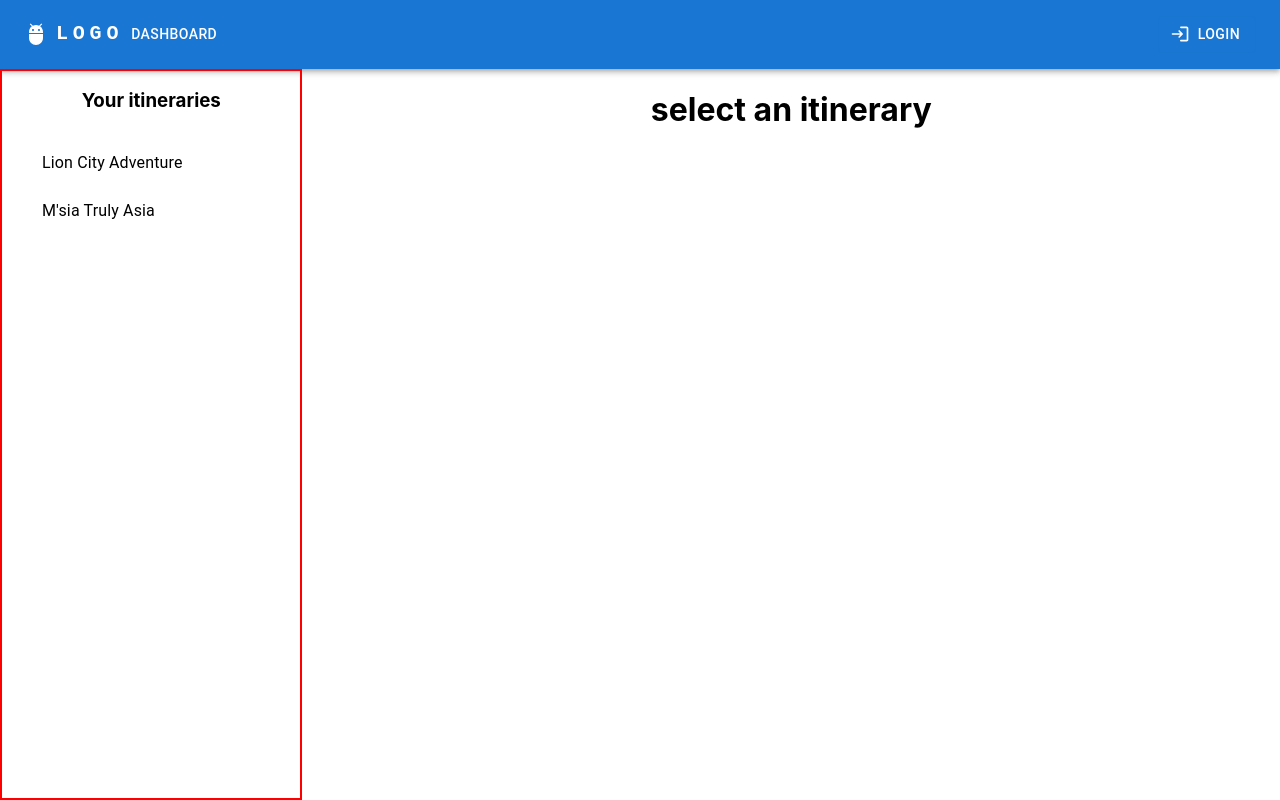
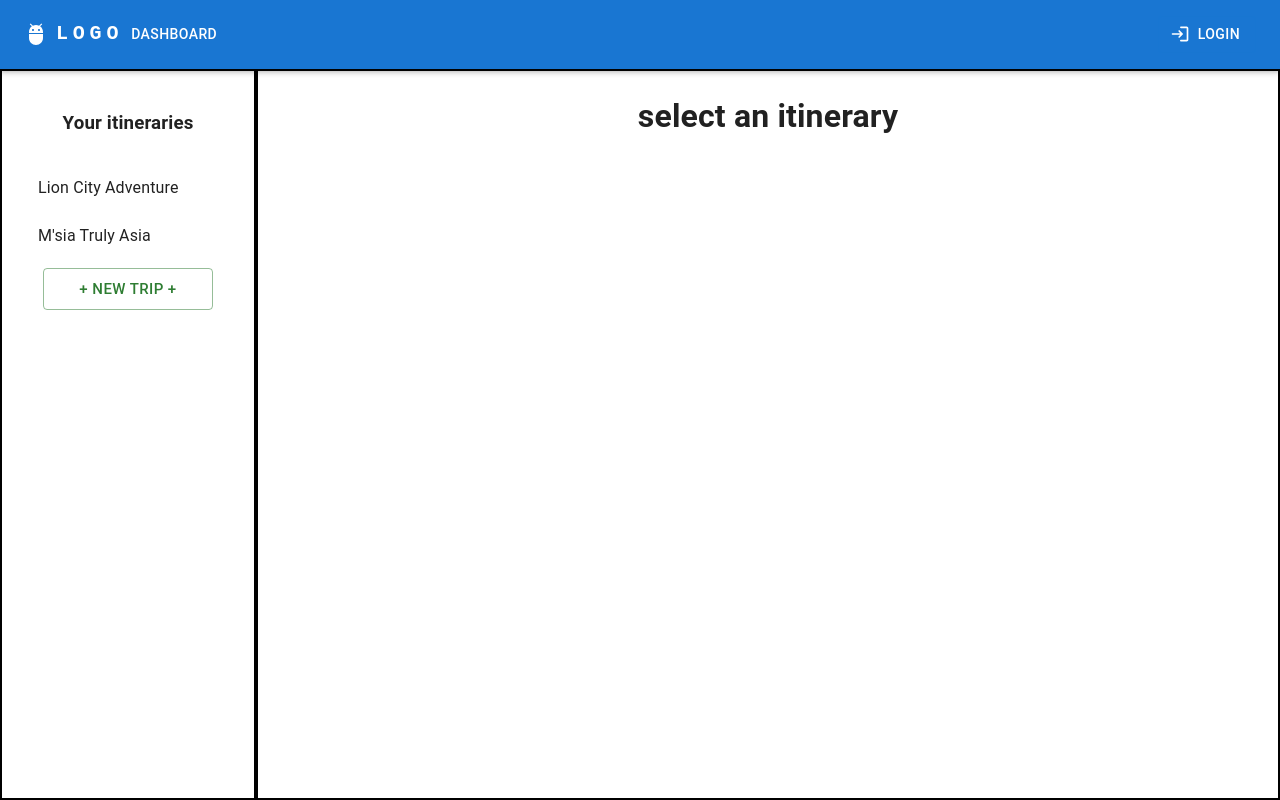
Before and after one commit to claiford/travel-planner, a React (Create React App) app: page /dashboard in a window 1280 px wide. Built offline with nearby package versions, Linux system fonts and the light colour scheme.

Commit message:
dashboard with dummy travel data --v2

```diff
--- a/src/App.css
+++ b/src/App.css
@@ -1,3 +1,4 @@
 .App {
   text-align: center;
+  box-sizing: border-box;
 }
--- a/src/App.js
+++ b/src/App.js
@@ -1,10 +1,12 @@
 import './App.css';
+import CssBaseline from '@mui/material/CssBaseline';
 import Navbar from './routes/Navbar';
 import Main from './routes/Main';
 
 function App() {
 	return (
 		<div className="App">
+			<CssBaseline />
 			<Navbar></Navbar>
 			<Main></Main>
 		</div>
--- a/src/routes/Dashboard/components/Dashboard.jsx
+++ b/src/routes/Dashboard/components/Dashboard.jsx
@@ -1,14 +1,16 @@
 import { useState } from 'react';
 
-import { Box, Container } from '@mui/material';
+import { Box } from '@mui/material';
+import { Button } from '@mui/material'
 import { List, ListItem, ListItemButton, ListItemText } from '@mui/material';
 import travelData from '../../../travelData'
+import TripBrief from './TripBrief';
 
 const Dashboard = () => {
-    const [plan, setPlan] = useState(null)
+    const [trip, setTrip] = useState(null)
 
     const handlePlan = (itinerary) => {
-        setPlan((prevPlan) => itinerary)
+        setTrip((prevTrip) => itinerary)
     };
 
     const planArr = travelData.map((itinerary) => {
@@ -24,25 +26,26 @@ const Dashboard = () => {
     return (
         <Box sx={{
             display: ' flex',
-            height: '100%'
+            height: '100%',
+            width: '100%'
         }}>
-            {/* Aside - List of itineraries belonging to user */}
-            <Container sx={{ width: '30%', height: '100%', border: '2px solid red' }}>
+            {/* Aside - List of trip belonging to user */}
+            <Box sx={{ width: '20%', p: '20px', border: '2px solid black' }}>
                 <h3>Your itineraries</h3>
                 <List>
                     {planArr}
                 </List>
-            </Container>
+                <Button sx={{ width: '80%' }} variant="outlined" color="success" size="large">+ New Trip +</Button>
+            </Box>
 
-            {/* Content - Display itinerary overview */}
-            <Container>
-                { plan ? (
-                    <h3>{plan.destination}</h3>
+            {/* Content - Display trip summary */}
+            <Box sx={{ width: '80%', border: '2px solid black', position: 'relative' }}>
+                { trip ? (
+                    <TripBrief trip={trip}/>
                 ) : (
                     <h1>select an itinerary</h1>
                 )}
-            </Container>
-
+            </Box>
         </Box>
     )
 };
--- /dev/null
+++ b/src/routes/Dashboard/components/DayCard.jsx
@@ -0,0 +1,43 @@
+import Box from '@mui/material/Box';
+import Card from '@mui/material/Card';
+// import CardActions from '@mui/material/CardActions';
+import CardContent from '@mui/material/CardContent';
+// import Button from '@mui/material/Button';
+import Typography from '@mui/material/Typography';
+import { List, ListItem, ListItemText } from '@mui/material';
+
+const DayCard = ({ day, num }) => {
+    const locArr = day.locations.map((location) => {
+        return (
+            <ListItem disablePadding key={location} sx={{ textAlign: 'center' }}>
+                <ListItemText primary={location} />
+            </ListItem>
+        )
+    });
+
+    return (
+        <Box sx={{ minWidth: 275}}>
+            <Card variant="outlined" sx={{ my: '20px', height: '300px', borderRadius: '10%', borderColor: 'black'}}>
+                <CardContent>
+                    <Typography sx={{ fontSize: 14 }} color="text.secondary" gutterBottom>
+                        Day {num}
+                    </Typography>
+                    <Typography variant="h6" component="div">
+                        {day.title}
+                    </Typography>
+                    <Typography sx={{ mb: 1.5 }} color="text.secondary">
+                        {day.desc}
+                    </Typography>
+                    <List>
+                        {locArr}
+                    </List>
+                </CardContent>
+                {/* <CardActions>
+                    <Button size="small">Learn More</Button>
+                </CardActions> */}
+            </Card>
+        </Box>
+    )
+};
+
+export default DayCard;
--- /dev/null
+++ b/src/routes/Dashboard/components/TripBrief.jsx
@@ -0,0 +1,89 @@
+import Grid from '@mui/material/Unstable_Grid2'; // Grid version 2
+import Stack from '@mui/material/Stack';
+import AppBar from '@mui/material/AppBar';
+import Box from '@mui/material/Box';
+import Toolbar from '@mui/material/Toolbar';
+import IconButton from '@mui/material/IconButton';
+import Typography from '@mui/material/Typography';
+import Menu from '@mui/material/Menu';
+import MenuIcon from '@mui/icons-material/Menu';
+import LoginRoundedIcon from '@mui/icons-material/LoginRounded';
+import Container from '@mui/material/Container';
+import Avatar from '@mui/material/Avatar';
+import Button from '@mui/material/Button';
+import Tooltip from '@mui/material/Tooltip';
+import MenuItem from '@mui/material/MenuItem';
+import AdbIcon from '@mui/icons-material/Adb';
+import DoubleArrowRoundedIcon from '@mui/icons-material/DoubleArrowRounded';
+import StarRoundedIcon from '@mui/icons-material/StarRounded';
+import DeleteRoundedIcon from '@mui/icons-material/DeleteRounded';
+import ShareRoundedIcon from '@mui/icons-material/ShareRounded';
+
+import DayCard from "./DayCard";
+
+const TripBrief = ({ trip }) => {
+    const dayArr = trip.days.map((day, index) => {
+        return (
+            <DayCard key={index} day={day} num={index + 1} />
+        )
+    })
+
+    return (
+        <>
+            <Grid container spacing={0} sx={{ m: '20px' }}>
+                {/* destination and date */}
+                <Grid xs={12} sm={6} md={4}>
+                    <h3>Destination:</h3>
+                    <h1>{trip.destination}</h1>
+                </Grid>
+                <Grid xs={0} md={4}></Grid>
+                <Grid xs={12} sm={6} md={4}>
+                    <h3>Date:</h3>
+                    <h3>{trip.start_date} - {trip.end_date}</h3>
+                </Grid>
+
+                {/* travellers */}
+                <Grid xs={12}>
+                    <h1>Travellers</h1>
+                </Grid>
+
+                {/* day cards */}
+                <Grid xs={12}>
+                    {/* generate day cards based on trip.days */}
+                    <Stack direction="row" spacing={1} sx={{ overflowX: 'scroll' }}>
+                        {dayArr}
+                    </Stack>
+                </Grid>
+
+
+            </Grid>
+            {/* actions */}
+            <AppBar position="relative" sx={{ position: 'absolute', bottom: '0' }}>
+                <Toolbar sx={{ justifyContent: 'space-between' }} >
+                    <Box>
+                        <IconButton>
+                            <ShareRoundedIcon />
+                        </IconButton>
+                        <IconButton>
+                            <StarRoundedIcon color="warning" />
+                        </IconButton>
+                        <IconButton>
+                            <DeleteRoundedIcon color='error' />
+                        </IconButton>
+                    </Box>
+                    <Box>
+                        <Button
+                            sx={{ my: 2, color: 'white' }}
+                            variant="text"
+                            endIcon={<DoubleArrowRoundedIcon />}
+                        >
+                            Details
+                        </Button>
+                    </Box>
+                </Toolbar>
+            </AppBar>
+        </>
+    )
+};
+
+export default TripBrief;
--- a/src/routes/Main.jsx
+++ b/src/routes/Main.jsx
@@ -6,15 +6,13 @@ import Login from './Login/components/Login';
 
 const Main = () => {
     return (
-        <main>
-            <Box sx={{ height: 'calc(100vh - 68.5px)' }}>
+        <Box className="Main" sx={{ height: 'calc(100vh - 68.5px)', width: '100vw' }}>
             <Routes>
                 <Route path="/" element={<Homepage/>} />
                 <Route path="/dashboard" element={<Dashboard/>} />
                 <Route path="/login" element={<Login/>} />
             </Routes>
         </Box>
-        </main>
     )
 };
 
--- a/src/travelData.js
+++ b/src/travelData.js
@@ -3,36 +3,68 @@ const travelData = [
         id: 'aabbcc001',
         name: 'Lion City Adventure',
         destination: 'Singapore',
-        start_date: '',
-        end_date: '',
-        num_days: 5,
-        author: 'Clifford',
-        collab_editor: ['editor1', 'editor2', 'editor3'],
-        collab_viewer: ['viewer1', 'viewer2', 'viewer3'],
-        locations: [
-            ['D1-L1', 'D1-L2'],
-            ['D2-L1', 'D2-L2'],
-            ['D3-L1', 'D3-L2'],
-            ['D4-L1', 'D4-L2'],
-            ['D5-L1', 'D5-L2'],
+        start_date: '1/12/2023',
+        end_date: '6/12/2023',
+        collaborators: {
+            author: 'userID_xxx',
+            editor: ['userID_1', 'userID_2', 'userID_3'],
+            viewer: ['userID_4', 'userID_5', 'userID_6'],
+        },
+        days: [
+            {
+                title: "Laguna Beach Resort",
+                desc: "chill day at the beach",
+                locations: ['D1-L1', 'D1-L2'],
+            },
+            {
+                title: "Mount Sinai",
+                desc: "trek and cave exploration",
+                locations: ['D2-L1', 'D2-L2'],
+            },
+            {
+                title: "Kobe Village",
+                desc: "local homestay",
+                locations: ['D3-L1', 'D3-L2'],
+            },
+            {
+                title: "City Tour",
+                desc: "bus tour of old town",
+                locations: ['D4-L1', 'D4-L2'],
+            },
+            {
+                title: "Jodd Fairs",
+                desc: "souvenir shopping",
+                locations: ['D5-L1', 'D5-L2'],
+            },
         ],
     },
     {
         id: 'aabbcc002',
         name: 'M\'sia Truly Asia',
         destination: 'Malaysia',
-        start_date: '',
-        end_date: '',
-        num_days: 5,
-        author: 'Joshen',
-        collab_editor: ['editor4', 'editor5', 'editor6'],
-        collab_viewer: ['viewer4', 'viewer5', 'viewer6'],
-        locations: [
-            ['D1-L1', 'D1-L2'],
-            ['D2-L1', 'D2-L2'],
-            ['D3-L1', 'D3-L2'],
-            ['D4-L1', 'D4-L2'],
-            ['D5-L1', 'D5-L2'],
+        start_date: '10/05/2024',
+        end_date: '13/05/2024',
+        collaborators: {
+            author: 'userID_yyy',
+            editor: ['userID_1', 'userID_2', 'userID_3'],
+            viewer: ['userID_4', 'userID_5', 'userID_6'],
+        },
+        days: [
+            {
+                title: "Laguna Beach Resort",
+                desc: "chill day at the beach",
+                locations: ['D1-L1', 'D1-L2'],
+            },
+            {
+                title: "Mount Sinai",
+                desc: "trek and cave exploration",
+                locations: ['D2-L1', 'D2-L2'],
+            },
+            {
+                title: "Kobe Village",
+                desc: "local homestay",
+                locations: ['D3-L1', 'D3-L2'],
+            },
         ],
     }
 ]
```
Lines whose indentation alone changed are shown as unchanged.
